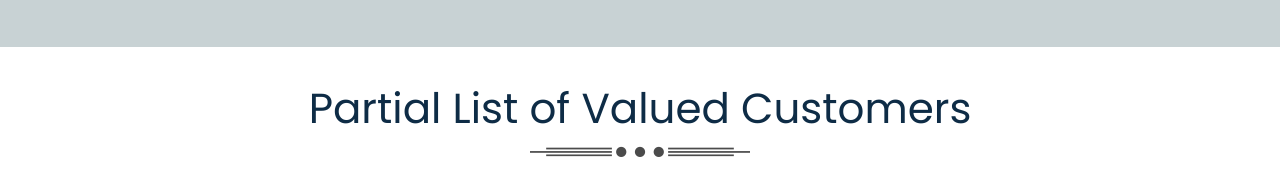
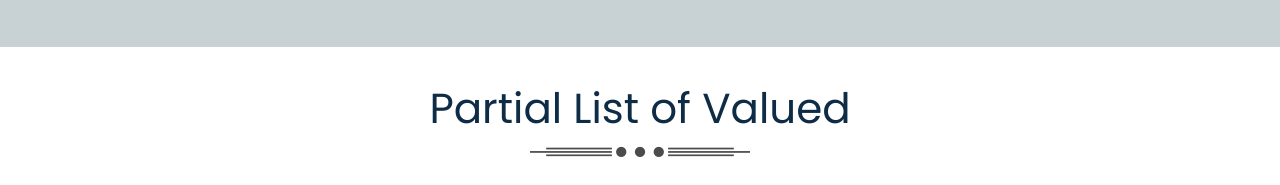
Before and after one commit to mdhassanjsdev/kasa-infotech, a plain HTML site: page index.html in a window 1280 px wide. Shown: the part 2639-2824 px from the top of the page. Drawn offline with Linux system fonts and the light colour scheme; a web font is replaced by a local one.

Commit message:
change value

```diff
--- a/index.html
+++ b/index.html
@@ -361,7 +361,7 @@
         <div class="fullbg clientlogos">
             <div class="container">
                 <div class="heading-section text-center">
-                    <h5>Partial List of Valued Customers</h5>
+                    <h5>Partial List of Valued</h5>
                     <h6><img src="img/design-below-heading.png" alt="line"></h6>
                 </div>
                 <div class="col-xs-12">
```
